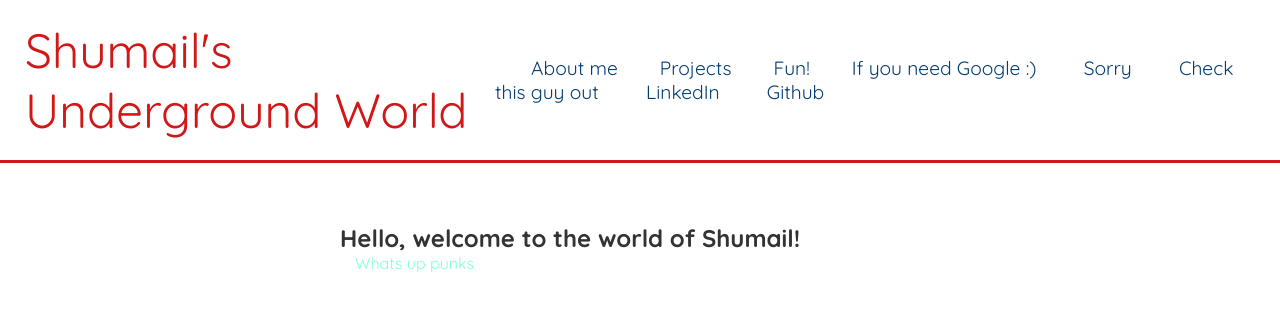
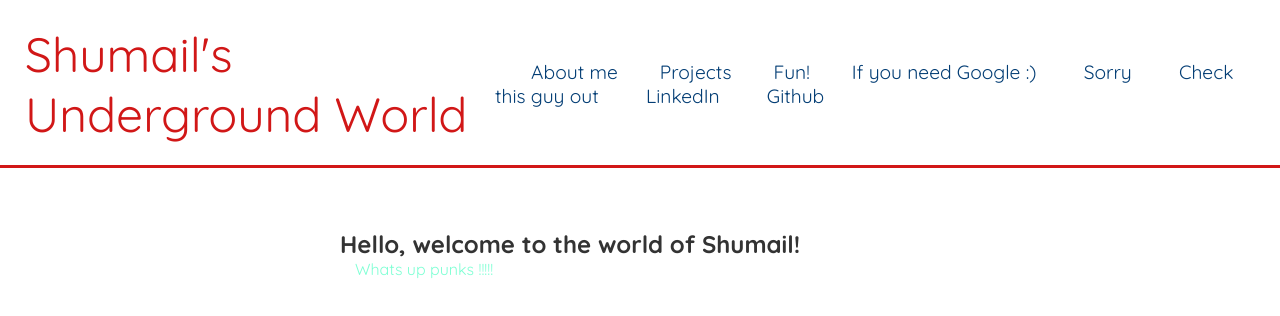
Before and after one commit to SZaidi00/mywebbo, a React (Create React App) app: page / in a window 1280 px wide. Shown: the top 316 px of the page. Built offline with nearby package versions, Linux system fonts and the light colour scheme.

Commit message:
something was changed

```diff
--- a/src/Aboutme.js
+++ b/src/Aboutme.js
@@ -16,12 +16,13 @@ const Aboutme = () => {
         <br/>
 
         <div className="content">
-        <body>
+        <body2>
             So my name is Shumail Zaidi, I'm currently training in the jedi arts, not sure if I wanna be a sith or jedi yet though. But more seriously, I generally don't like talking about school because
             it normally becomes a main focal point of a conversation (and then work when you start working) and people might only remember me by what I study
             which I'm not a huge fan of. But since you don't know me, I will give a little bit about my schooling then to the fun stuff.
-        </body>
+        </body2>
 
+        <br/>
         <br/>
 
         <body>
--- a/src/App.js
+++ b/src/App.js
@@ -4,6 +4,7 @@ import {BrowserRouter as Router, Route, Switch} from 'react-router-dom';
 import Projects from "./Projects";
 import Aboutme from "./Aboutme";
 import Fun from "./Fun";
+
 
 
 
--- a/src/Home.js
+++ b/src/Home.js
@@ -6,8 +6,10 @@ const Home = () => {
     <h2>Hello, welcome to the world of Shumail!</h2>
 
     <div className="BodyHome" >
-    <p>Whats up punks </p>
+    <p>Whats up punks !!!!! </p>
     </div>
+
+
 </div>
 
      );
--- a/src/Navbar.js
+++ b/src/Navbar.js
@@ -16,6 +16,7 @@ const Navbar = () => {
                 <a href="https://www.linkedin.com/in/shumail-zaidi/" > LinkedIn </a>
                 <a href="https://github.com/SZaidi00"> Github </a>
 
+
             </div>
 
 
--- a/src/index.css
+++ b/src/index.css
@@ -2,7 +2,7 @@
 
 /* base styles */
 * {
-  margin: 0;
+  margin: 0.1% 0;
   font-family: "Quicksand";
   color: #333;
 }
@@ -49,16 +49,18 @@
 /* About me Styles */
 .aboutme{
   max-width: 3000;
+  background-color: lightskyblue;
 }
 
-.content a1{
-  /* margin: 1rem 0 0 -30rem ; */
-
-  text-align: left;
+.content body2{
+  margin: 1rem 0 0 2rem ;
+  display: inline;
+  height: max-content;
+  width: max-content;
 
 }
 
-/* Fun Styles lol */
+/* Fun Styles */
 .column {
   float: left;
   width: 50%;
```
